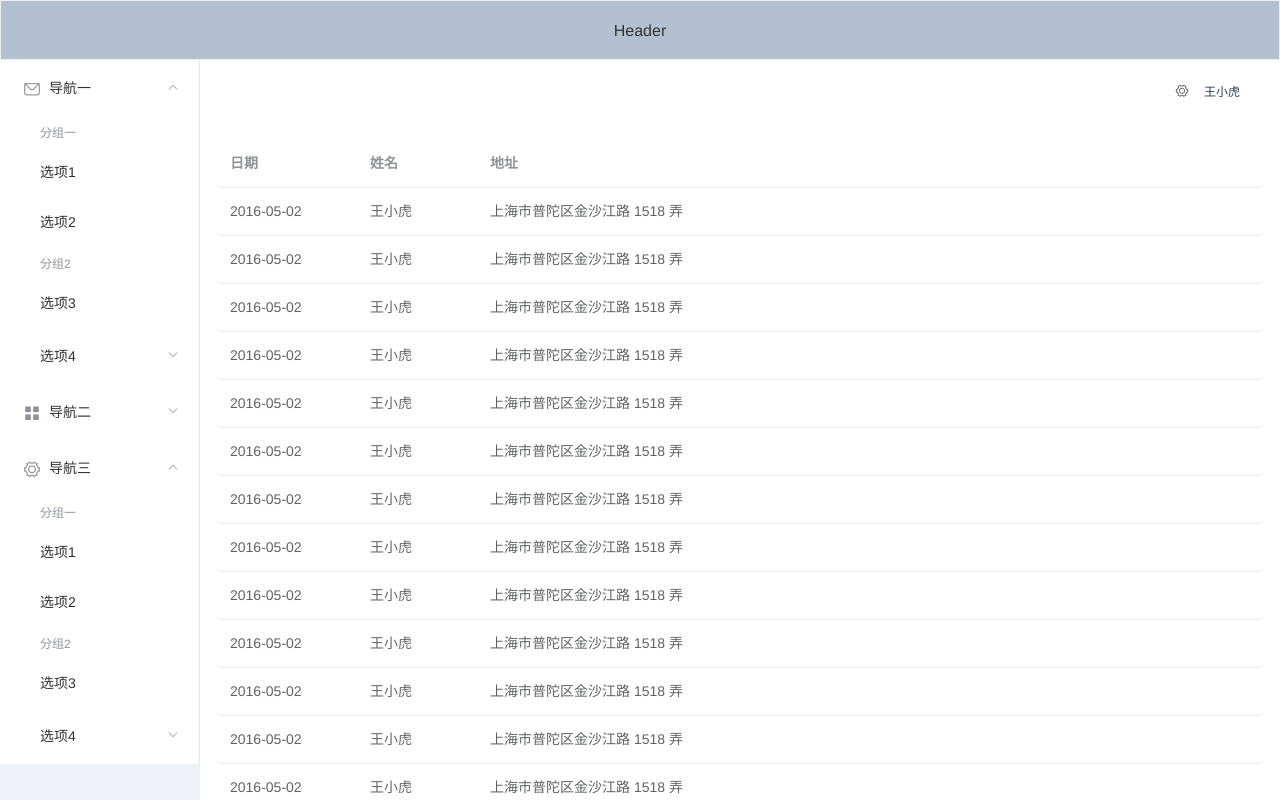
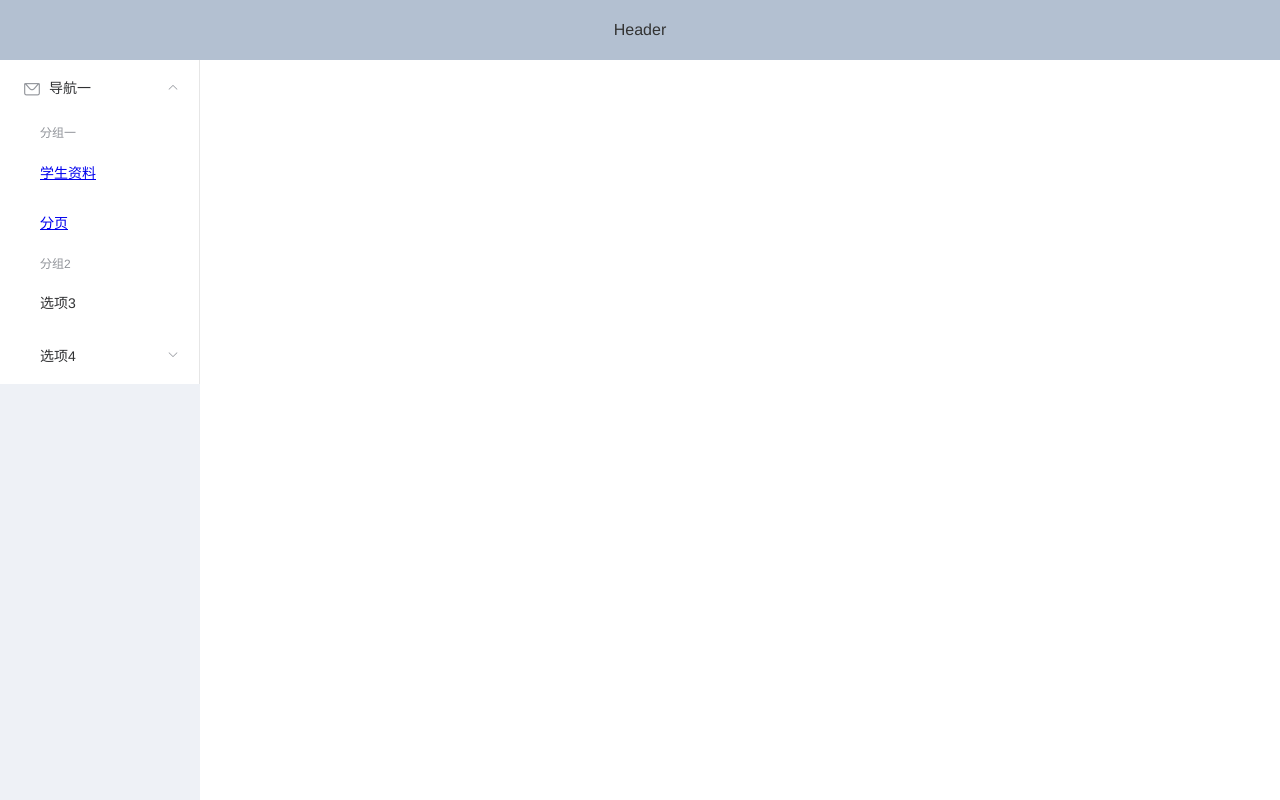
Before and after one commit to zhongjiao/learngit, a Vue app: page /#/ in a window 1280 px wide. Shown: the top 800 px of the page. Built offline with nearby package versions, Linux system fonts and the light colour scheme.

Commit message:
office-commit 2/1

```diff
--- /dev/null
+++ b/src/components/character-data/character-data.vue
@@ -0,0 +1,70 @@
+<template>
+    <div class="character-data">
+      <el-header class="main_content-head">
+        <div class="main_content-head-filter">
+          <el-dropdown>
+            <i class="el-icon-setting" style="margin-right: 15px"></i>
+            <el-dropdown-menu slot="dropdown">
+              <el-dropdown-item>查看</el-dropdown-item>
+              <el-dropdown-item>新增</el-dropdown-item>
+              <el-dropdown-item>删除</el-dropdown-item>
+            </el-dropdown-menu>
+          </el-dropdown>
+        <span>王小虎</span>
+        </div>
+      </el-header>
+
+      <el-main>
+
+      <el-table :data="tableData">
+        <el-table-column prop="date" label="日期" width="140">
+        </el-table-column>
+        <el-table-column prop="name" label="姓名" width="120">
+        </el-table-column>
+        <el-table-column prop="address" label="地址">
+        </el-table-column>
+      </el-table>
+      </el-main>
+    </div>
+</template>
+
+<script>
+  export default {
+    name: "character-data",
+    data() {
+      const item = {
+        date: '2016-05-02',
+        name: '王小虎',
+        address: '上海市普陀区金沙江路 1518 弄'
+      };
+      return {
+        tableData: Array(30).fill(item)
+      }
+    }
+  }
+</script>
+
+<style scoped lang="scss">
+  .character-data {
+    width: 100%;
+    box-shadow: 0 0 25px 1px rgba(0, 0, 0, 0.3);
+    overflow: hidden;
+    .main_content-head {
+
+      padding-right: 40px;
+      display: flex;
+      justify-content: flex-end;
+      align-items: center;
+      font-size: 12px;
+      background-color: khaki;
+    }
+    .main_content-head-filter{
+
+      cursor: pointer;
+      &:hover {
+        color: darkred;
+        text-shadow: 1px 0px 0 dodgerblue;
+      }
+    }
+  }
+</style>
--- a/src/components/index.vue
+++ b/src/components/index.vue
@@ -8,8 +8,12 @@
             <template slot="title"><i class="el-icon-message"></i>导航一</template>
             <el-menu-item-group>
               <template slot="title">分组一</template>
-              <el-menu-item index="1-1">选项1</el-menu-item>
-              <el-menu-item index="1-2">选项2</el-menu-item>
+              <el-menu-item index="1-1">
+                <router-link to="/character-data">学生资料</router-link>
+              </el-menu-item>
+              <el-menu-item index="1-2">
+                <router-link to="/page">分页</router-link>
+              </el-menu-item>
             </el-menu-item-group>
             <el-menu-item-group title="分组2">
               <el-menu-item index="1-3">选项3</el-menu-item>
@@ -19,65 +23,13 @@
               <el-menu-item index="1-4-1">选项4-1</el-menu-item>
             </el-submenu>
           </el-submenu>
-          <el-submenu index="2">
-            <template slot="title"><i class="el-icon-menu"></i>导航二</template>
-            <el-menu-item-group>
-              <template slot="title">分组一</template>
-              <el-menu-item index="2-1">选项1</el-menu-item>
-              <el-menu-item index="2-2">选项2</el-menu-item>
-            </el-menu-item-group>
-            <el-menu-item-group title="分组2">
-              <el-menu-item index="2-3">选项3</el-menu-item>
-            </el-menu-item-group>
-            <el-submenu index="2-4">
-              <template slot="title">选项4</template>
-              <el-menu-item index="2-4-1">选项4-1</el-menu-item>
-            </el-submenu>
-          </el-submenu>
-          <el-submenu index="3">
-            <template slot="title"><i class="el-icon-setting"></i>导航三</template>
-            <el-menu-item-group>
-              <template slot="title">分组一</template>
-              <el-menu-item index="3-1">选项1</el-menu-item>
-              <el-menu-item index="3-2">选项2</el-menu-item>
-            </el-menu-item-group>
-            <el-menu-item-group title="分组2">
-              <el-menu-item index="3-3">选项3</el-menu-item>
-            </el-menu-item-group>
-            <el-submenu index="3-4">
-              <template slot="title">选项4</template>
-              <el-menu-item index="3-4-1">选项4-1</el-menu-item>
-            </el-submenu>
-          </el-submenu>
         </el-menu>
       </el-aside>
 
-      <el-container>
-        <el-header class="main_content-head">
-          <div class="main_content-head-filter">
-            <el-dropdown>
-              <i class="el-icon-setting" style="margin-right: 15px"></i>
-              <el-dropdown-menu slot="dropdown">
-                <el-dropdown-item>查看</el-dropdown-item>
-                <el-dropdown-item>新增</el-dropdown-item>
-                <el-dropdown-item>删除</el-dropdown-item>
-              </el-dropdown-menu>
-            </el-dropdown>
-            <span>王小虎</span>
-          </div>
-        </el-header>
-
-        <el-main>
-
-          <el-table :data="tableData">
-            <el-table-column prop="date" label="日期" width="140">
-            </el-table-column>
-            <el-table-column prop="name" label="姓名" width="120">
-            </el-table-column>
-            <el-table-column prop="address" label="地址">
-            </el-table-column>
-          </el-table>
-        </el-main>
+      <el-container class="main_content-container">
+        <transition name="fade" mode="out-in">
+          <router-view/>
+        </transition>
       </el-container>
     </el-container>
   </el-container>
@@ -85,13 +37,8 @@
 <script>
   export default {
     data() {
-      const item = {
-        date: '2016-05-02',
-        name: '王小虎',
-        address: '上海市普陀区金沙江路 1518 弄'
-      };
       return {
-        tableData: Array(20).fill(item)
+
       }
     }
   };
@@ -109,22 +56,11 @@
       color: #333;
       text-align: center;
       line-height: 60px;
-      border: 1px solid #eee;
     }
-    .main_content-head {
 
-      padding-right: 40px;
-      display: flex;
-      justify-content: flex-end;
-      align-items: center;
-      font-size: 12px
-    }
-    .main_content-head-filter{
-      cursor: pointer;
-      &:hover {
-        color: darkred;
-        text-shadow: 1px 0px 0 dodgerblue;
-      }
+    .main_content-container {
+
+      padding: 20px;
     }
   }
 </style>
--- a/src/components/page/page.vue
+++ b/src/components/page/page.vue
@@ -8,24 +8,23 @@
         <el-col :span="12" class="pagelist-ctl">
           <el-button icon="el-icon-arrow-left" @click="prePage">上一页</el-button>
           <el-button @click="goPage(1)" :class="{active: isActive == 1}">1</el-button>
-          <el-button v-="mdlPageCount[0] > 2"
-                     :icon="arrowLeft"
-                     @click.stop="prevTurnPage"
-                     @mouseenter.native="arrowLeft = 'el-icon-d-arrow-left'"
-                     @mouseleave.native="arrowLeft = 'el-icon-more'"
-          ></el-button>
-
-          <el-button v-for="count in mdlPageCount"
+          <span class="page-btn page-btn-more"
+                :class="arrowLeft"
+                v-show="mdlPageCount[0] > 2"
+                @click.stop="prevTurnPage"
+                @mouseenter.native="arrowLeft = 'el-icon-d-arrow-left'"
+                @mouseleave.native="arrowLeft = 'el-icon-more'"
+          ></span>
+          <button class="page-btn" v-for="count in mdlPageCount"
                      :key="count"
                      @click="goPage(count)"
-                     :class="{active: isActive == count}">{{count}}</el-button>
-
-          <el-button v-show="mdlPageCount[mdlLen-1] < (pageTotal-1)"
-                     :icon="arrowRight"
-                     @click.stop="nextTurnPage"
-                     @mouseenter.native="arrowRight = 'el-icon-d-arrow-right'"
-                     @mouseleave.native="arrowRight = 'el-icon-more'"></el-button>
-
+                     :class="{active: isActive == count}">{{count}}</button>
+          <span class="page-btn page-btn-more"
+                :class="arrowRight"
+                v-show="mdlPageCount[mdlLen-1] < (pageTotal-1)"
+                @click.stop="nextTurnPage"
+                @mouseenter.native="arrowRight = 'el-icon-d-arrow-right'"
+                @mouseleave.native="arrowRight = 'el-icon-more'"></span>
           <el-button @click="goPage(pageTotal)"
                      :class="{active: isActive == pageTotal}">{{pageTotal}}</el-button>
           <el-button @click="nextPage">下一页<i class="el-icon-arrow-right el-icon--right"></i></el-button>
@@ -140,6 +139,7 @@
     -moz-user-select: none;
     -ms-user-select: none;
     user-select: none;
+    width: 100%;
     .page-controls {
       text-align: right;
     }
@@ -169,15 +169,37 @@
       border-radius: 4px;
       border: 1px solid #dcdfe6;
     }
+    .el-button--default:hover {
+      color: #fff;
+      background-color: dodgerblue;
+      border-color: dodgerblue;
+    }
+    .page-btn {
+      padding: 4px 7px;
+      display: inline-block;
+      text-align: center;
+      margin-left: 10px;
+      background-color: #fff;
+      border-radius: 3px;
+      outline: none;
+      border: 1px solid #dcdfe6;
+      color: #606266;
+      cursor: pointer;
+      &:hover {
+        color: #fff;
+        background-color: dodgerblue;
+        border-color: dodgerblue;
+      }
+    }
+    .page-btn-more {
+      position: relative;
+      top: 1px;
+      padding: 3px 7px;
+    }
     .active {
       background-color: dodgerblue;
       border-color: dodgerblue;
       color: #fff;
     }
-    .el-button--default:hover {
-      color: #fff;
-      background-color: dodgerblue;
-      border-color: dodgerblue;
-    }
   }
 </style>
--- a/src/router/index.js
+++ b/src/router/index.js
@@ -1,6 +1,9 @@
 import Vue from 'vue'
 import Router from 'vue-router'
 import Index from '@/components/index'
+
+import CharacterData from '@/components/character-data/character-data'
+import Page from '@/components/page/page'
 
 Vue.use(Router)
 
@@ -9,7 +12,20 @@ export default new Router({
     {
       path: '/',
       name: 'index',
-      component: Index
+      component: Index,
+      children: [
+        {
+          path: '/character-data',
+          name: 'character-data',
+          component: CharacterData
+        },
+        {
+          path: '/page',
+          name: 'page',
+          component: Page
+        },
+      ]
     }
+
   ]
 })
```
